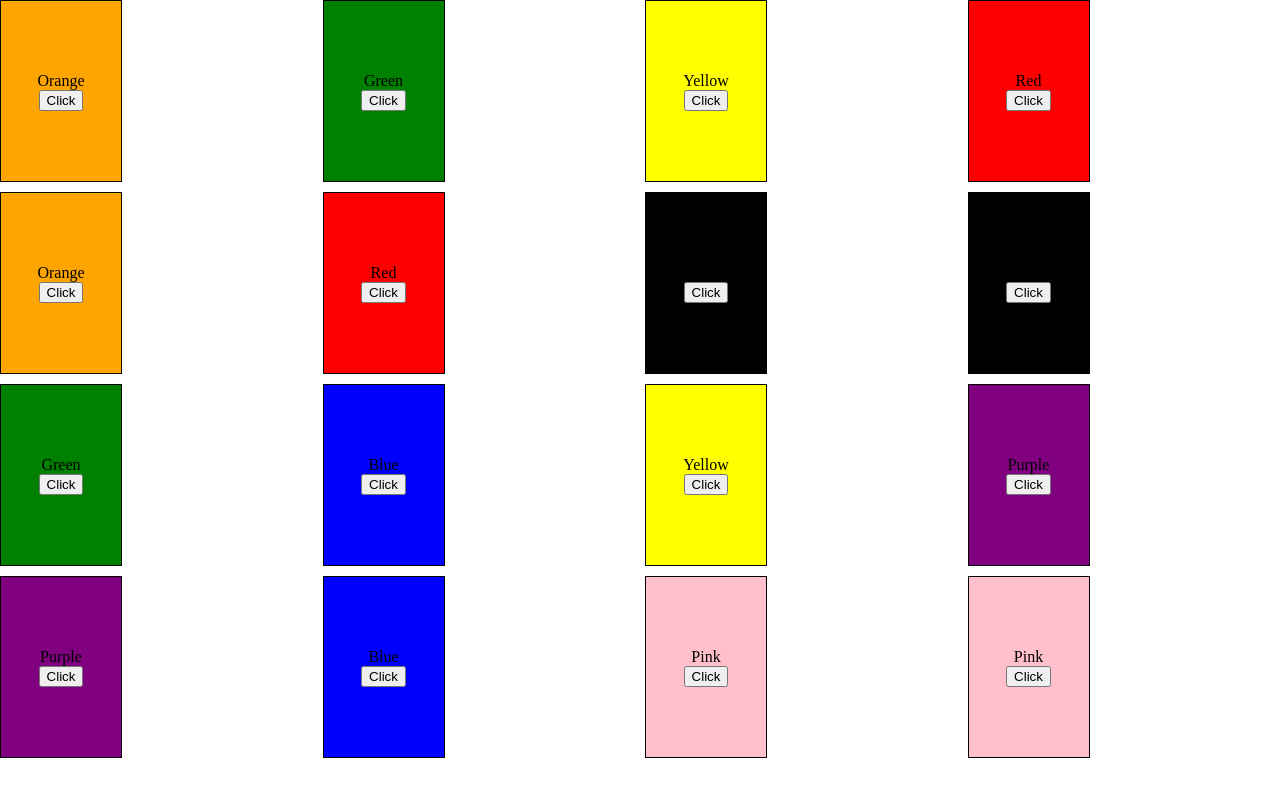
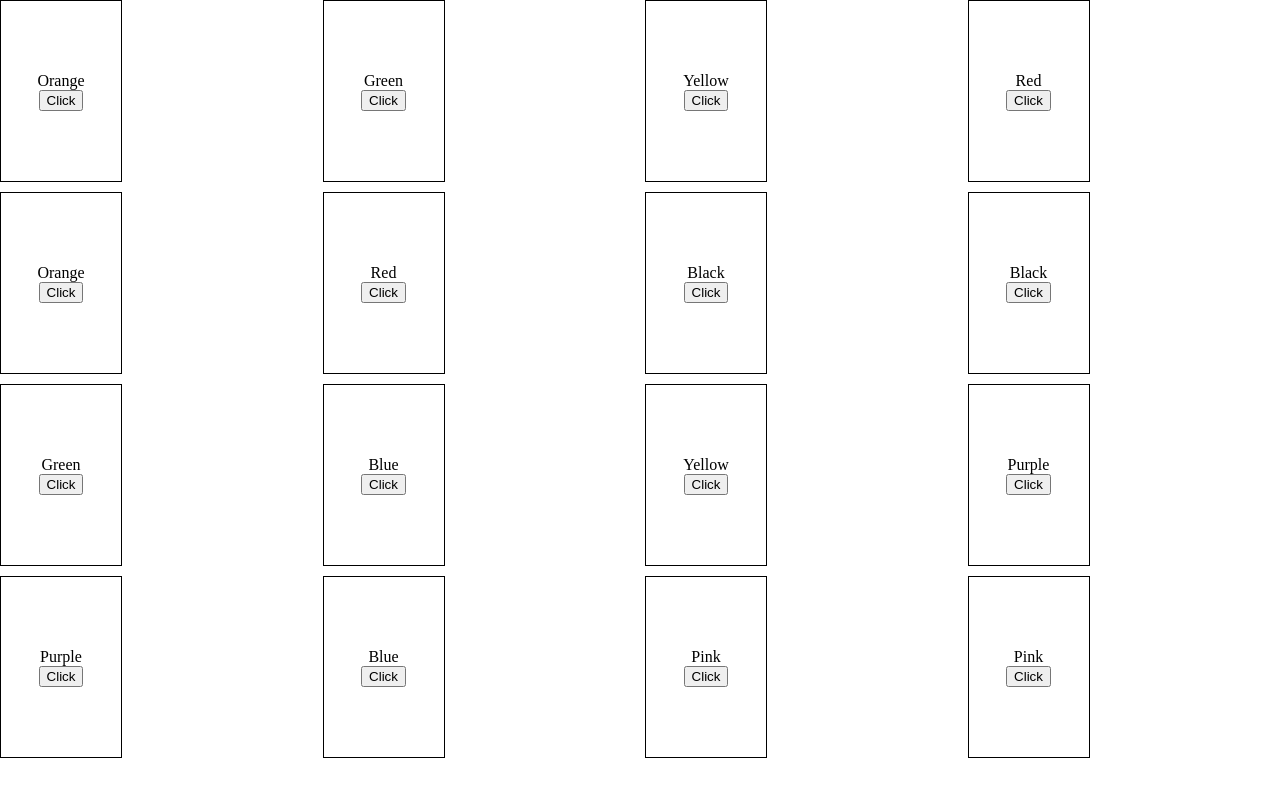
Before and after one commit to Mykeb96/Memorizer, a React (Vite) app: page / in a window 1280 px wide. Shown: the top 796 px of the page. Built offline with nearby package versions, Linux system fonts and the light colour scheme.

Commit message:
fix(cards): reworked isActive state to properly update and color

```diff
--- a/src/App.tsx
+++ b/src/App.tsx
@@ -4,15 +4,16 @@ import styles from './styles/App.module.scss'
 
 import Card from './components/Card'
 
-export interface Card {
+export interface CardType {
   color: string,
   id: string,
   partnerId: string,
+  isActive: boolean
 }
 
 export interface gameState {
-  card_one: Card,
-  card_two: Card
+  card_one: CardType,
+  card_two: CardType
 }
 
 const colors: string[] = [
@@ -30,71 +31,96 @@ const initialGameState: gameState = {
   card_one: {
     color: '',
     id: '',
-    partnerId: ''
+    partnerId: '',
+    isActive: false
   },
   card_two: {
     color: '',
     id: '',
-    partnerId: ''
+    partnerId: '',
+    isActive: false
   }
 }
 
 function App() {
   const createDeck = () => {
-    let deck: Card[] = []
+    let deck: CardType[] = []
     for (let i = 0; i < colors.length; i++) {
       let cardOneId = crypto.randomUUID();
       let cardTwoId = crypto.randomUUID();
       deck.push({
         color: colors[i],
         id: cardOneId,
-        partnerId: cardTwoId
+        partnerId: cardTwoId,
+        isActive: false
       })
       deck.push({
         color: colors[i],
         id: cardTwoId,
-        partnerId: cardOneId
+        partnerId: cardOneId,
+        isActive: false
       })
     }
     deck = deck.sort(() => Math.random() - 0.5);
 
     return deck;
   }
-  const [cards, setCards] = useState<Card[]>(createDeck())
+  const [cards, setCards] = useState<CardType[]>(createDeck())
   const [selectedCards, setSelectedCards] = useState<gameState>(initialGameState)
 
   let twoCardsSelected: boolean = selectedCards.card_one.id !== '' && selectedCards.card_two.id !== ''
   let cardsMatch: boolean = (selectedCards.card_one.partnerId == selectedCards.card_two.id) && twoCardsSelected
 
-  const handleGameState = (card: Card) => {
-    if (selectedCards.card_one.id == '') {
+  const setCardActive = (cardId: string) => {
+    setCards(prev => prev.map(card =>
+      card.id === cardId ? { ...card, isActive: true } : card
+    ));
+  };
+
+  const setSelectedCardsInactive = () => {
+    setCards(prev => prev.map(card =>
+      (card.id === selectedCards.card_one.id || card.id === selectedCards.card_two.id)
+        ? { ...card, isActive: false }
+        : card
+    ));
+  };
+
+  const handleGameState = (card: CardType) => {
+    const isCardAlreadySelected = selectedCards.card_one.id === card.id ||
+                                 selectedCards.card_two.id === card.id;
+    const isTwoCardsSelected = selectedCards.card_one.id !== '' &&
+                              selectedCards.card_two.id !== '';
+
+    if (isCardAlreadySelected || isTwoCardsSelected) {
+      return;
+    }
+
+    if (selectedCards.card_one.id === '') {
       setSelectedCards({
         card_one: card,
-        card_two: {
-          color: '',
-          id: '',
-          partnerId: ''
-        }
-      })
+        card_two: { color: '', id: '', partnerId: '', isActive: card.isActive }
+      });
     } else {
       setSelectedCards({
         card_one: selectedCards.card_one,
         card_two: card
-      })
+      });
     }
+
+    setCardActive(card.id)
   }
 
   useEffect(() => {
-    console.log(selectedCards)
     if (twoCardsSelected) {
       if (cardsMatch) {
         console.log('you found a match!')
         setTimeout(() => {
-          setCards((prevCards) => prevCards.filter((card: Card) => card.color !== selectedCards.card_one.color))
+          setCards((prevCards) => prevCards.filter((card: CardType) => card.color !== selectedCards.card_one.color))
         }, 1000)
       } else {
+          console.log('you made a mistake!')
           setTimeout(() => {
-          console.log('you made a mistake!')
+            setSelectedCardsInactive()
           }, 1000)
       }
       setSelectedCards(initialGameState)
@@ -105,13 +131,14 @@ function App() {
   return (
     <div id="App">
       <div className={styles.Cards_Container}>
-        {cards.map((card: Card, key: number) =>
+        {cards.map((card: CardType) =>
           <Card
-          key={key}
+            key={card.id}
             id={card.id}
             partnerId={card.partnerId}
             color={card.color}
             handleGameState={handleGameState}
+            isActive={card.isActive}
           />
         )}
       </div>
--- a/src/components/Card.tsx
+++ b/src/components/Card.tsx
@@ -1,21 +1,24 @@
+import React from 'react'
 import styles from '../styles/components/Card.module.scss'
 
-import type { Card } from '../App'
+import type { CardType } from '../App'
 
 interface CardProps {
     color: string;
     id: string;
     partnerId: string;
-    handleGameState: (card: Card) => void;
+    handleGameState: (card: CardType) => void;
+    isActive: boolean
 }
 
-export default function Card({ color, id, partnerId, handleGameState }: CardProps) {
-    let isActive = true;
+const Card = React.memo(({ color, id, partnerId, handleGameState, isActive}: CardProps) => {
 
     return (
-        <div className={styles.container} style={{backgroundColor: isActive ? color : 'none'}}>
+        <div className={styles.container} style={{backgroundColor: isActive ? color : 'transparent'}}>
             <span>{color}</span>
-            <button onClick={() => handleGameState({color: color, id: id, partnerId: partnerId})}>Click</button>
+            <button onClick={() => handleGameState({color: color, id: id, partnerId: partnerId, isActive: isActive})}>Click</button>
         </div>
     )
-}
+});
+
+export default Card;
```
Lines whose indentation alone changed are shown as unchanged.
